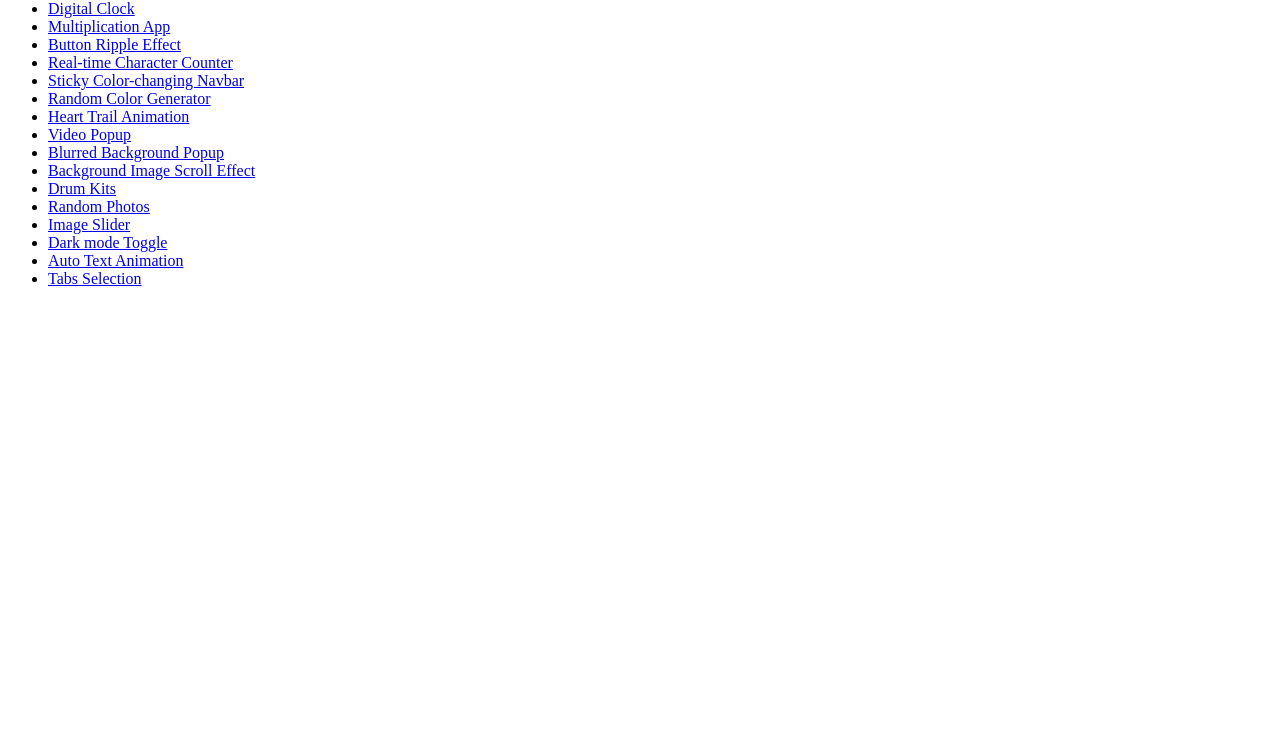
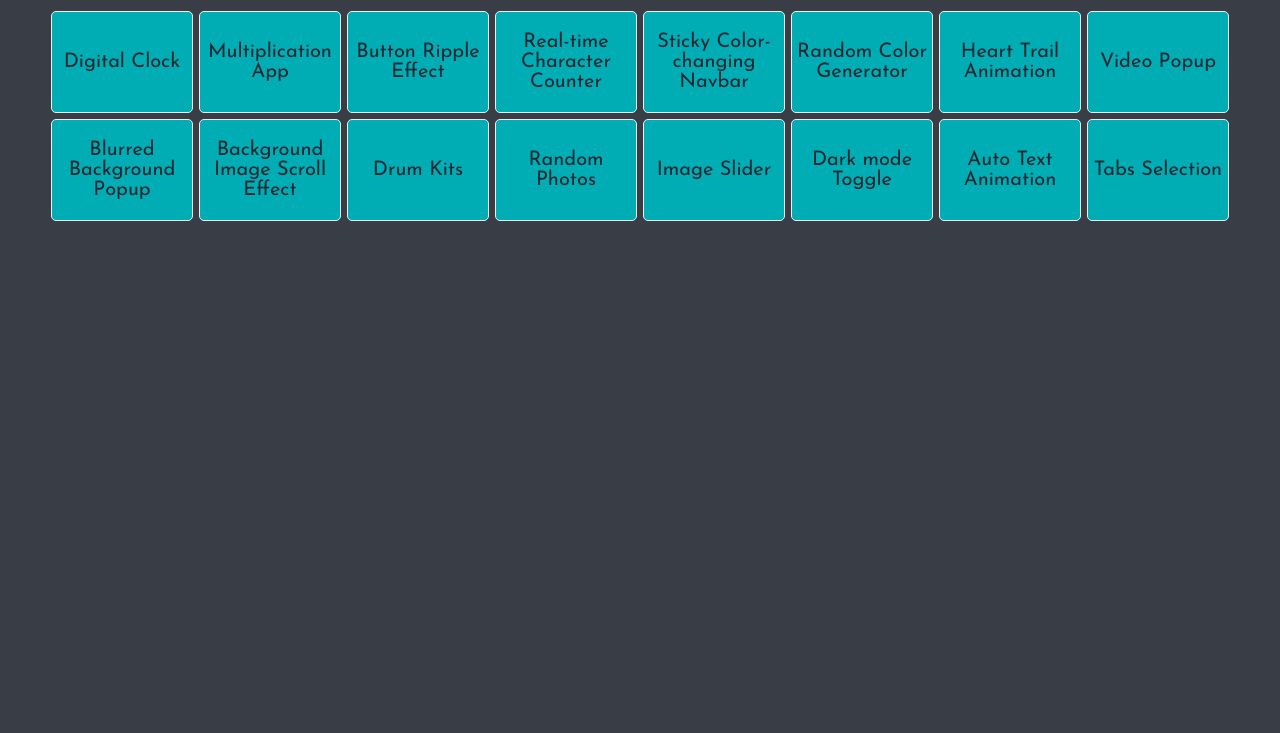
Before and after one commit to patzez/HTML_projects, a plain HTML site: page index.html in a window 1280 px wide. Shown: the part 67-800 px from the top of the page. Drawn offline with Linux system fonts and the light colour scheme.

Commit message:
Main Page Update

```diff
--- a/index.html
+++ b/index.html
@@ -5,26 +5,30 @@
   <meta http-equiv="X-UA-Compatible" content="IE=edge">
   <meta name="viewport" content="width=device-width, initial-scale=1.0">
   <title>Main Page</title>
+  <link rel="stylesheet" href="styles/index.css">
+  <link rel="preconnect" href="https://fonts.googleapis.com">
+  <link rel="preconnect" href="https://fonts.gstatic.com" crossorigin>
+  <link href="https://fonts.googleapis.com/css2?family=Josefin+Sans&display=swap" rel="stylesheet">
 </head>
 <body>
-  <h2>List of projects:</h2>
-  <ul>
-    <li><a href="digital-clock.html">Digital Clock</a></li>
-    <li><a href="multiplication-app.html">Multiplication App</a></li>
-    <li><a href="button-ripple-effect.html">Button Ripple Effect</a></li>
-    <li><a href="rt-char-counter.html">Real-time Character Counter</a></li>
-    <li><a href="sticky-navbar.html">Sticky Color-changing Navbar</a></li>
-    <li><a href="random-color.html">Random Color Generator</a></li>
-    <li><a href="heart-trail.html">Heart Trail Animation</a></li>
-    <li><a href="video-popup.html">Video Popup</a></li>
-    <li><a href="blurred-bkgrd-popup.html">Blurred Background Popup</a></li>
-    <li><a href="bg-image-scroll-effect.html">Background Image Scroll Effect</a></li>
-    <li><a href="drum-kits.html">Drum Kits</a></li>
-    <li><a href="random-photos.html">Random Photos</a></li>
-    <li><a href="image-slider.html">Image Slider</a></li>
-    <li><a href="dark-mode-toggle.html">Dark mode Toggle</a></li>
-    <li><a href="auto-text.html">Auto Text Animation</a></li>
-    <li><a href="tabs-selection.html">Tabs Selection</a></li>
-  </ul>
+  <h1>HTML projects:</h1>
+  <div class="html-projects">
+    <a href="digital-clock.html"><div class="project-window">Digital Clock</div></a>
+    <a href="multiplication-app.html"><div class="project-window">Multiplication App</div></a>
+    <a href="button-ripple-effect.html"><div class="project-window">Button Ripple Effect</div></a>
+    <a href="rt-char-counter.html"><div class="project-window">Real-time Character Counter</div></a>
+    <a href="sticky-navbar.html"><div class="project-window">Sticky Color-changing Navbar</div></a>
+    <a href="random-color.html"><div class="project-window">Random Color Generator</div></a>
+    <a href="heart-trail.html"><div class="project-window">Heart Trail Animation</div></a>
+    <a href="video-popup.html"><div class="project-window">Video Popup</div></a>
+    <a href="blurred-bkgrd-popup.html"><div class="project-window">Blurred Background Popup</div></a>
+    <a href="bg-image-scroll-effect.html"><div class="project-window">Background Image Scroll Effect</div></a>
+    <a href="drum-kits.html"><div class="project-window">Drum Kits</div></a>
+    <a href="random-photos.html"><div class="project-window">Random Photos</div></a>
+    <a href="image-slider.html"><div class="project-window">Image Slider</div></a>
+    <a href="dark-mode-toggle.html"><div class="project-window">Dark mode Toggle</div></a>
+    <a href="auto-text.html"><div class="project-window">Auto Text Animation</div></a>
+    <a href="tabs-selection.html"><div class="project-window">Tabs Selection</div></a>
+
 </body>
 </html>
--- /dev/null
+++ b/styles/index.css
@@ -0,0 +1,38 @@
+body{
+  margin: 0;
+  background-color: #393E46;
+  font-family: 'Josefin Sans', sans-serif;
+  display: flex;
+  flex-direction: column;
+  align-items: center;
+}
+
+h1 {
+  color: #EEEEEE;
+}
+
+.html-projects {
+  display: flex;
+  justify-content: center;
+  flex-wrap: wrap;
+}
+
+.project-window {
+  height: 100px;
+  width: 140px;
+  background-color: #00ADB5;
+  margin: 3px;
+  display: flex;
+  justify-content: center;
+  align-items: center;
+  text-align: center;
+  border: #EEEEEE solid 1px;
+  border-radius: 5px;
+  font-family: inherit;
+  font-size: 20px;
+  color: #222831;
+}
+
+a {
+  text-decoration: none;
+}
```
